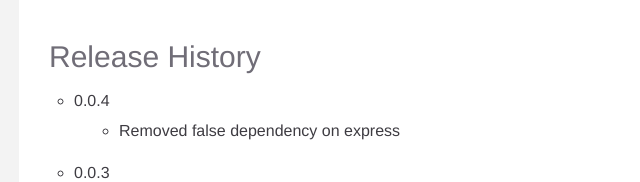
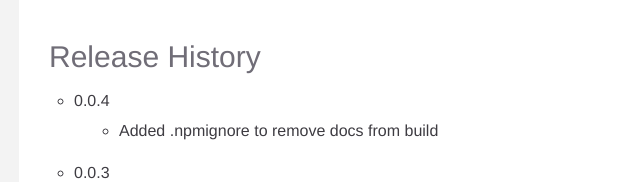
Before and after one commit to Capevace/passport-apple-sign-in, a website: page docs/index.html in a window 1280 px wide. Shown: the part 1536-1718 px from the top of the page, 281-921 px from the left. Drawn offline with nearby package versions, Linux system fonts and the light colour scheme; a web font is replaced by a local one.

Commit message:
Rebuilt docs

```diff
--- a/docs/index.html
+++ b/docs/index.html
@@ -127,7 +127,7 @@ passport.use(
 <ul>
 <li>0.0.4
 <ul>
-<li>Removed false dependency on express</li>
+<li>Added .npmignore to remove docs from build</li>
 </ul>
 </li>
 <li>0.0.3
```
